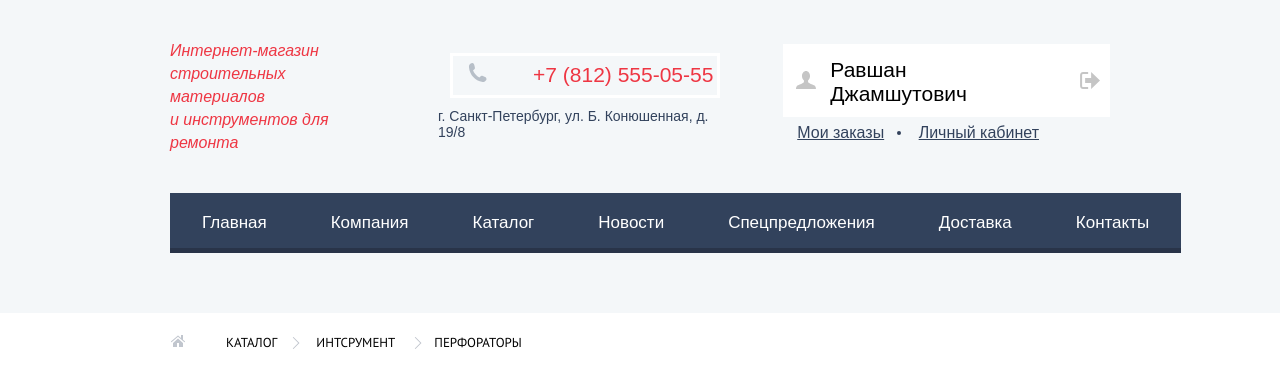
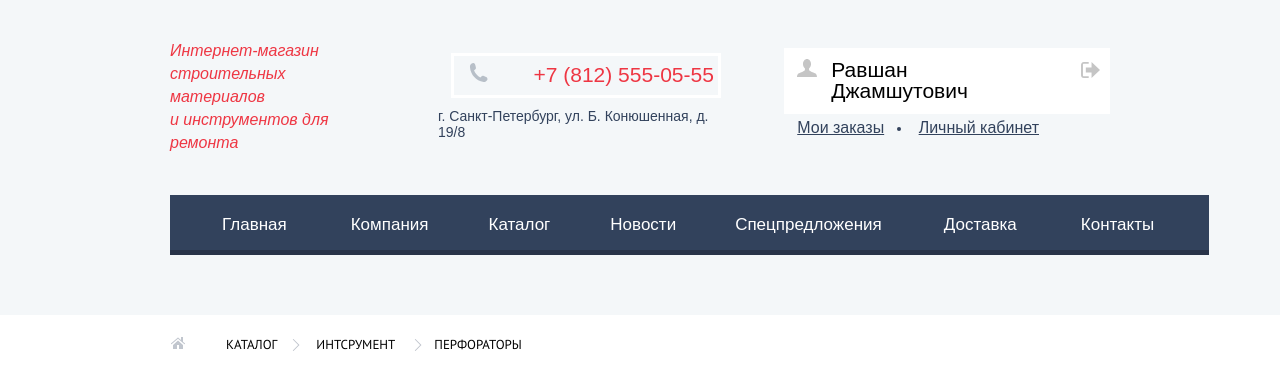
Before and after one commit to qstyle/122528-technomart-27, a plain HTML site: page catalog.html in a window 1280 px wide. Shown: the part 50-424 px from the top of the page. Drawn offline with Linux system fonts and the light colour scheme; a web font is replaced by a local one.

Commit message:
finish fix: document

```diff
--- a/catalog.html
+++ b/catalog.html
@@ -4,8 +4,8 @@
 <head>
   <meta charset="utf-8">
   <title>HTML Academy: Техномарт</title>
-  <link rel="stylesheet" href="css/normalizeCss.css">
-  <link rel="stylesheet" href="css/styleMini.css">
+  <link rel="stylesheet" href="css/normalizecss.css">
+  <link rel="stylesheet" href="css/stylemini.css">
   <link
     href="https://fonts.googleapis.com/css?family=Cuprum:400,400i,700,700i&display=swap&subset=cyrillic,cyrillic-ext"
     rel="stylesheet">
@@ -56,8 +56,26 @@
           <address class="header_address"> г. Санкт-Петербург, ул. Б. Конюшенная, д. 19/8</address>
       </div>
       <div class="btn_lr_catalog">
-        <div class="">
-          <a href="#" class=" btn_login_2 ">
+        <div class="btn_login_2">
+          <a href="" class="login_link">
+            <svg xmlns="http://www.w3.org/2000/svg" width="20" height="18" viewBox="0 0 20 18" class="btn_login_img_2">
+              <path
+                d="M17.881 14.166c-2.144-.735-4.256-1.666-5.207-2.39-.657-.501-.77-1.618-.517-2.415 1.118-.903 1.864-2.477 1.864-4.278C14.021 2.276 12.221 0 10 0S5.979 2.276 5.979 5.083c0 1.801.746 3.374 1.863 4.277.253.798.141 1.915-.517 2.416-.95.724-3.063 1.654-5.207 2.39S0 18 0 18h20s.025-3.099-2.119-3.834z" />
+            </svg>
+            <p class="btn_login_text_3">Равшан Джамшутович</p>
+          </a>
+          <a href="" class="login_link">
+            <svg xmlns="http://www.w3.org/2000/svg" width="20" height="18" viewBox="0 0 21 17"
+              class="btn_login_img_2 btn_login_img_3">
+              <g>
+                <path d="M21 8.5L12.125 0v6h-6v5h6v6z" />
+                <path
+                  d="M3.106 13.952V3.048c.018-.376.171-1.057 1.01-1.057h5.027V0H4.116C1.938 0 1.112 1.81 1.087 3.027v10.946C1.112 15.189 1.938 17 4.116 17h5.027v-1.99H4.116c-.839 0-.992-.683-1.01-1.058z" />
+              </g>
+            </svg>
+          </a>
+        </div>
+        <!-- <div href="#" class=" btn_login_2 ">
             <svg xmlns="http://www.w3.org/2000/svg" width="20" height="18" viewBox="0 0 20 18" class="btn_login_img_2">
               <path
                 d="M17.881 14.166c-2.144-.735-4.256-1.666-5.207-2.39-.657-.501-.77-1.618-.517-2.415 1.118-.903 1.864-2.477 1.864-4.278C14.021 2.276 12.221 0 10 0S5.979 2.276 5.979 5.083c0 1.801.746 3.374 1.863 4.277.253.798.141 1.915-.517 2.416-.95.724-3.063 1.654-5.207 2.39S0 18 0 18h20s.025-3.099-2.119-3.834z" />
@@ -69,9 +87,8 @@
                 <path
                   d="M3.106 13.952V3.048c.018-.376.171-1.057 1.01-1.057h5.027V0H4.116C1.938 0 1.112 1.81 1.087 3.027v10.946C1.112 15.189 1.938 17 4.116 17h5.027v-1.99H4.116c-.839 0-.992-.683-1.01-1.058z" />
               </g>
-            </svg>
-          </a>
-        </div>
+            </svg> -->
+
         <div class="btn_login_cat">
           <a href="#" class="btn_login_cat_txt">Мои заказы</a>
           <a href="#" class="btn_login_cat_txt_2">Личный кабинет</a>
@@ -80,13 +97,27 @@
     </div>
     <nav>
       <ul class="nav content">
-        <li><a href="index.html" class="nav_menu nav_menu_1 ">Главная</a></li>
-        <li><a href="#" class="nav_menu nav_menu_1">Компания</a></li>
-        <li><a href="#" class="nav_menu nav_menu_1">Каталог</a></li>
-        <li><a href="#" class="nav_menu nav_menu_1">Новости</a></li>
-        <li><a href="#" class="nav_menu nav_menu_1">Спецпредложения</a></li>
-        <li><a href="#" class="nav_menu nav_menu_1">Доставка</a></li>
-        <li><a href="#" class="nav_menu ">Контакты</a></li>
+        <li><a href="index.html" class="nav_menu nav_menu_1 ">
+            <p class="nav_text_1">Главная</p>
+          </a></li>
+        <li><a href="#" class="nav_menu nav_menu_2">
+            <p class="nav_text_2">Компания</p>
+          </a></li>
+        <li><a href="#" class="nav_menu nav_menu_3">
+            <p class="nav_text_3">Каталог</p>
+          </a></li>
+        <li><a href="#" class="nav_menu nav_menu_4">
+            <p class="nav_text_4">Новости</p>
+          </a></li>
+        <li><a href="#" class="nav_menu nav_menu_5">
+            <p class="nav_text_5">Спецпредложения</p>
+          </a></li>
+        <li><a href="#" class="nav_menu nav_menu_6">
+            <p class="nav_text_6">Доставка</p>
+          </a></li>
+        <li><a href="#" class="nav_menu nav_menu_7">
+            <p class="nav_text_7">Контакты</p>
+          </a></li>
       </ul>
     </nav>
   </header>
@@ -102,7 +133,7 @@
           <li> <a href="#" class="breadcrumb_text">ПЕРФОРАТОРЫ</a></li>
         </ul>
       </nav>
-      <h1 class="popular_text popular_h1 popular_h2">ПЕРФОРАТОРЫ</h1>
+      <h1 class="popular_h1 popular_text">ПЕРФОРАТОРЫ</h1>
       <section class="catalog">
         <div class="catalog_menu">
           <aside>
@@ -288,8 +319,7 @@
                   </label>
                 </div>
               </fieldset>
-              <button type="button" value="ПОКАЗАТЬ" class="submit_btn">ПОКАЗАТЬ</button>
-
+              <button type="submit" value="ПОКАЗАТЬ" class="bot_nav_btn_next">ПОКАЗАТЬ</button>
             </form>
           </aside>
         </div>
@@ -320,7 +350,7 @@
                 <img src="img/icon/new-flag.png" width="60" height="59" alt="Значек Новой Товар">
               </div>
               <div class="bosch_card_link">
-                <a href="#" class="bosch_card_btn_buy buy_1"><svg xmlns="http://www.w3.org/2000/svg" width="15"
+                <a href="buy.html" class="bosch_card_btn_buy buy_1"><svg xmlns="http://www.w3.org/2000/svg" width="15"
                     height="15" viewBox="0 0 15 15" class="header_menu_img bosch_card_link_img">
                     <circle cx="4.5" cy="13.5" r="1.5" />
                     <circle cx="12.5" cy="13.5" r="1.5" />
@@ -349,7 +379,7 @@
                 <img src="img/icon/new-flag.png" width="60" height="59" alt="Значек Новой Товар">
               </div>
               <div class="bosch_card_link">
-                <a href="#" class="bosch_card_btn_buy buy_2"><svg xmlns="http://www.w3.org/2000/svg" width="15"
+                <a href="buy.html" class="bosch_card_btn_buy buy_2"><svg xmlns="http://www.w3.org/2000/svg" width="15"
                     height="15" viewBox="0 0 15 15" class="header_menu_img bosch_card_link_img">
                     <circle cx="4.5" cy="13.5" r="1.5" />
                     <circle cx="12.5" cy="13.5" r="1.5" />
@@ -378,7 +408,7 @@
                 <img src="img/icon/new-flag.png" width="60" height="59" alt="Значек Новой Товар">
               </div>
               <div class="bosch_card_link">
-                <a href="#" class="bosch_card_btn_buy buy_3"><svg xmlns="http://www.w3.org/2000/svg" width="15"
+                <a href="buy.html" class="bosch_card_btn_buy buy_3"><svg xmlns="http://www.w3.org/2000/svg" width="15"
                     height="15" viewBox="0 0 15 15" class="header_menu_img bosch_card_link_img">
                     <circle cx="4.5" cy="13.5" r="1.5" />
                     <circle cx="12.5" cy="13.5" r="1.5" />
@@ -404,7 +434,7 @@
                 <img src="img/icon/new-flag.png" width="60" height="59" alt="Значек Новой Товар">
               </div>
               <div class="bosch_card_link">
-                <a href="#" class="bosch_card_btn_buy buy_4"><svg xmlns="http://www.w3.org/2000/svg" width="15"
+                <a href="buy.html" class="bosch_card_btn_buy buy_4"><svg xmlns="http://www.w3.org/2000/svg" width="15"
                     height="15" viewBox="0 0 15 15" class="header_menu_img bosch_card_link_img">
                     <circle cx="4.5" cy="13.5" r="1.5" />
                     <circle cx="12.5" cy="13.5" r="1.5" />
@@ -433,7 +463,7 @@
                 <img src="img/icon/new-flag.png" width="60" height="59" alt="Значек Новой Товар">
               </div>
               <div class="bosch_card_link">
-                <a href="#" class="bosch_card_btn_buy buy_5"><svg xmlns="http://www.w3.org/2000/svg" width="15"
+                <a href="buy.html" class="bosch_card_btn_buy buy_5"><svg xmlns="http://www.w3.org/2000/svg" width="15"
                     height="15" viewBox="0 0 15 15" class="header_menu_img bosch_card_link_img">
                     <circle cx="4.5" cy="13.5" r="1.5" />
                     <circle cx="12.5" cy="13.5" r="1.5" />
@@ -462,7 +492,7 @@
                 <img src="img/icon/new-flag.png" width="60" height="59" alt="Значек Новой Товар">
               </div>
               <div class="bosch_card_link">
-                <a href="#" class="bosch_card_btn_buy buy_6"><svg xmlns="http://www.w3.org/2000/svg" width="15"
+                <a href="buy.html" class="bosch_card_btn_buy buy_6"><svg xmlns="http://www.w3.org/2000/svg" width="15"
                     height="15" viewBox="0 0 15 15" class="header_menu_img bosch_card_link_img">
                     <circle cx="4.5" cy="13.5" r="1.5" />
                     <circle cx="12.5" cy="13.5" r="1.5" />
@@ -488,7 +518,7 @@
                 <img src="img/icon/new-flag.png" width="60" height="59" alt="Значек Новой Товар">
               </div>
               <div class="bosch_card_link">
-                <a href="#" class="bosch_card_btn_buy buy_7"><svg xmlns="http://www.w3.org/2000/svg" width="15"
+                <a href="buy.html" class="bosch_card_btn_buy buy_7"><svg xmlns="http://www.w3.org/2000/svg" width="15"
                     height="15" viewBox="0 0 15 15" class="header_menu_img bosch_card_link_img">
                     <circle cx="4.5" cy="13.5" r="1.5" />
                     <circle cx="12.5" cy="13.5" r="1.5" />
@@ -517,7 +547,7 @@
                 <img src="img/icon/new-flag.png" width="60" height="59" alt="Значек Новой Товар">
               </div>
               <div class="bosch_card_link">
-                <a href="#" class="bosch_card_btn_buy buy_8"><svg xmlns="http://www.w3.org/2000/svg" width="15"
+                <a href="buy.html" class="bosch_card_btn_buy buy_8"><svg xmlns="http://www.w3.org/2000/svg" width="15"
                     height="15" viewBox="0 0 15 15" class="header_menu_img bosch_card_link_img">
                     <circle cx="4.5" cy="13.5" r="1.5" />
                     <circle cx="12.5" cy="13.5" r="1.5" />
@@ -546,7 +576,7 @@
                 <img src="img/icon/new-flag.png" width="60" height="59" alt="Значек Новой Товар">
               </div>
               <div class="bosch_card_link">
-                <a href="#" class="bosch_card_btn_buy buy_9"><svg xmlns="http://www.w3.org/2000/svg" width="15"
+                <a href="buy.html" class="bosch_card_btn_buy buy_9"><svg xmlns="http://www.w3.org/2000/svg" width="15"
                     height="15" viewBox="0 0 15 15" class="header_menu_img bosch_card_link_img">
                     <circle cx="4.5" cy="13.5" r="1.5" />
                     <circle cx="12.5" cy="13.5" r="1.5" />
@@ -617,9 +647,11 @@
         <h2 class="visually-hidden">Как с нами связаться</h2>
         <p class="company_inf">© 2010–2019 Компания «Техномарт» Все права защищены</p>
         <ul class="social_networks">
-          <li><a href="" class="socal_ic"><img src="img/icon/vk-icon.svg" width="26" height="15" alt="Вконтакте"></a></li>
+          <li><a href="" class="socal_ic"><img src="img/icon/vk-icon.svg" width="26" height="15" alt="Вконтакте"></a>
+          </li>
           <li><a href="" class="socal_ic"><img src="img/icon/fb-icon.svg" width="12" height="22" alt="Фэйсбук"></a></li>
-          <li><a href="" class="socal_ic"><img src="img/icon/insta-icon.svg" width="21" height="21" alt="Инстаграм"></a></li>
+          <li><a href="" class="socal_ic"><img src="img/icon/insta-icon.svg" width="21" height="21" alt="Инстаграм"></a>
+          </li>
         </ul>
         <div class="feedback">
           <p class="feed_text">Обратная связь:</p>
--- a/css/style.css
+++ b/css/style.css
@@ -361,42 +361,64 @@ img {
   color: white;
 }
 
-
 .nav {
-  display: -webkit-box;
-  display: -ms-flexbox;
-  display: flex;
-  -ms-flex-pack: distribute;
-  justify-content: space-around;
-  -webkit-box-align: center;
-  -ms-flex-align: center;
-  align-items: center;
+  display: flex;
   list-style: none;
-  padding: 0px;
-  border: 0px;
-  margin: 0px;
-  margin-top: -10px;
+  padding-left: 0;
   margin-bottom: 60px;
+}
+
+.nav_menu {
+  display: flex;
   background-color: #32425c;
-  width: 940px;
-  height: 60px;
-  -webkit-box-shadow: inset 0px -5px 0 0 #293449;
+  list-style: none;
+  text-decoration: none;
+  padding-top: 21px;
+  padding-bottom: 22px;
+  font-family: 'Cuprum', sans-serif;
+  font-size: 17px;
+  font-weight: normal;
+  font-stretch: normal;
+  font-style: normal;
+  line-height: 1;
+  color: white;
   box-shadow: inset 0px -5px 0 0 #293449;
-}
-
-.nav_menu {
-  display: block;
-  text-decoration: none;
-  color: white;
-  padding-top: 20px;
-  padding-bottom: 20px;
+
+}
+
+.nav_menu_1 {
+  padding-left: 52px;
+  padding-right: 31px;
+}
+
+.nav_menu_2 {
+  padding-left: 33px;
+  padding-right: 30px;
+}
+
+.nav_menu_3 {
+  padding-left: 30px;
+  padding-right: 30px;
+}
+
+.nav_menu_4 {
+  padding-left: 30px;
+  padding-right: 29px;
+}
+
+.nav_menu_5 {
+  padding-left: 30px;
+  padding-right: 31px;
+}
+
+.nav_menu_6 {
+  padding-left: 31px;
+  padding-right: 32px;
+}
+
+.nav_menu_7 {
   padding-left: 32px;
-  padding-right: 32px;
-  background-color: #32425c;
-  -webkit-box-shadow: inset 0px -5px 0 0 #293449;
-  box-shadow: inset 0px -5px 0 0 #293449;
-  font-family: 'Cuprum', sans-serif;
-  font-size: 17px;
+  padding-right: 55px;
 }
 
 .nav_menu:hover {
@@ -418,7 +440,7 @@ img {
   -ms-flex-pack: end;
   justify-content: flex-end;
   margin-top: 47px;
-  margin-bottom: 49px;
+  margin-bottom: 25px;
 }
 
 .header-text {
@@ -535,24 +557,13 @@ img {
 }
 
 .btn_login_2 {
-  display: -webkit-box;
-  display: -ms-flexbox;
-  display: flex;
-  -webkit-box-pack: start;
-  -ms-flex-pack: start;
-  justify-content: flex-start;
-  padding-left: 13px;
-  padding-right: 10px;
+  display: flex;
   background-color: white;
-  color: black;
-  text-decoration: none;
-  font-size: 21px;
-  -webkit-box-align: center;
-  -ms-flex-align: center;
-  align-items: center;
   margin-top: -7px;
-  margin-bottom: 7px;
-}
+  margin-bottom: 5px;
+}
+
+
 
 .btn_login_img {
   margin: 14px;
@@ -576,12 +587,6 @@ img {
   margin-left: 25px;
 }
 
-.btn_login_text_3 {
-  margin-right: 38px;
-  margin-left: 14px;
-  margin-top: 14px;
-  margin-bottom: 11px;
-}
 
 .btn_login:hover {
   color: #ee3643;
@@ -609,6 +614,10 @@ img {
 }
 
 .btn_login_2:active {
+  color: rgba(0, 0, 0, 0.3);
+}
+
+.btn_login_2:active .btn_login_text_3 {
   color: rgba(0, 0, 0, 0.3);
 }
 
@@ -923,7 +932,6 @@ img {
   width: 10px;
   height: 10px;
   background-color: #fff;
-  display: inline-block;
   border-radius: 50%;
   position: absolute;
   left: 47.6%;
@@ -934,7 +942,6 @@ img {
   width: 10px;
   height: 10px;
   background-color: #fff;
-  display: inline-block;
   border-radius: 50%;
   position: absolute;
   left: 51.1%;
@@ -1051,10 +1058,12 @@ img {
   -webkit-box-pack: justify;
   -ms-flex-pack: justify;
   justify-content: space-between;
-  -webkit-box-align: center;
-  -ms-flex-align: center;
-  align-items: center;
-  height: 89px;
+  -webkit-box-align: flex-start;
+  -ms-flex-align: flex-start;
+  align-items: flex-start;
+  min-height: 89px;
+  margin-top: 25px;
+  padding-top: 25px;
 
   margin-top: -3px;
   background-color: #f9f5f0;
@@ -1072,7 +1081,7 @@ img {
   font-size: 30px;
   color: #32425c;
   font-weight: normal;
-  margin-top: 25px;
+  margin-top: 0px;
   margin-bottom: 25px;
 }
 
@@ -1122,7 +1131,7 @@ img {
   border: solid 1px #eaeaea;
   font-family: 'PT sans', sans-serif;
   margin-right: 20px;
-  z-index: 1px;
+  z-index: 1;
 }
 
 .bosch_card:last-child {
@@ -2009,6 +2018,9 @@ img {
   padding-left: 15px;
   padding-right: 15px;
   margin-top: 13px;
+  font-family: 'PT Sans', sans-serif;
+  font-size: 13px;
+  line-height: 1.38;
 }
 
 .feedback_mail_text_area {
@@ -2019,6 +2031,9 @@ img {
   padding-left: 15px;
   padding-right: 15px;
   margin-top: 13px;
+  font-family: 'PT Sans', sans-serif;
+  font-size: 13px;
+  line-height: 1.38;
 }
 
 .feedback_submit_area {
@@ -2182,15 +2197,6 @@ img {
 
 .bosch_card_index:nth-child(4n) {
   margin-right: 0px;
-}
-
-.feedback_mail_text_area::placeholder {
-  font-family: 'PT Sans', sans-serif;
-  font-size: 13px;
-  line-height: 1.38;
-  letter-spacing: normal;
-  text-align: left;
-  color: #a9a9a9;
 }
 
 .catalog_checkbox {
@@ -2489,8 +2495,36 @@ img {
   font-family: 'PT sans', sans-serif;
   font-size: 13px;
   line-height: 1.38;
-}
-
+  background-color: white;
+}
+
+.login_link {
+  display: flex;
+  justify-content: flex-start;
+  padding-left: 13px;
+  padding-top: 11px;
+  padding-right: 10px;
+  padding-bottom: 13px;
+  text-decoration: none;
+}
+
+.btn_login_text_3 {
+  font-family: 'Cuprum', sans-serif;
+  font-size: 21px;
+  font-weight: normal;
+  font-stretch: normal;
+  font-style: normal;
+  line-height: 1;
+  letter-spacing: normal;
+  text-align: left;
+  color: black;
+  margin-left: 14px;
+  margin-right: 14px;
+}
+
+.btn_login_img_3 {
+  margin-top: 2px;
+}
 
 
 .bot_nav_btn:hover {
@@ -2502,10 +2536,12 @@ img {
 }
 
 .bot_nav_btn:active {
-  border: 1px solid #ee3643;
+
+  border: 2px solid #ee3643;
 }
 
 .bot_nav_btn_next:active {
+  outline: none;
   border: 1px solid #ee3643;
 }
 
@@ -2670,7 +2706,6 @@ img {
   display: flex;
   width: 940px;
   height: 466px;
-
   background-color: grey;
   background-image: url(../img/picture/mapmodal.jpg);
   position: fixed;
@@ -2680,9 +2715,18 @@ img {
   transform: translate(-50%, -50%);
   z-index: 4;
   display: none;
-
-
-
+  box-shadow: 0px 20px 40px 0 rgba(0, 0, 0, 0.75);
+
+
+
+}
+
+.window_modal_2 {
+  position: relative;
+  top: 0%;
+  transform: translate(-50%, 0%);
+  box-shadow: none;
+  border: 1px solid black;
 }
 
 .modal_on {
```
Also changed, not shown: index.html (+49 -28 lines), css/styleMini.css. Lines whose indentation alone changed are shown as unchanged.
